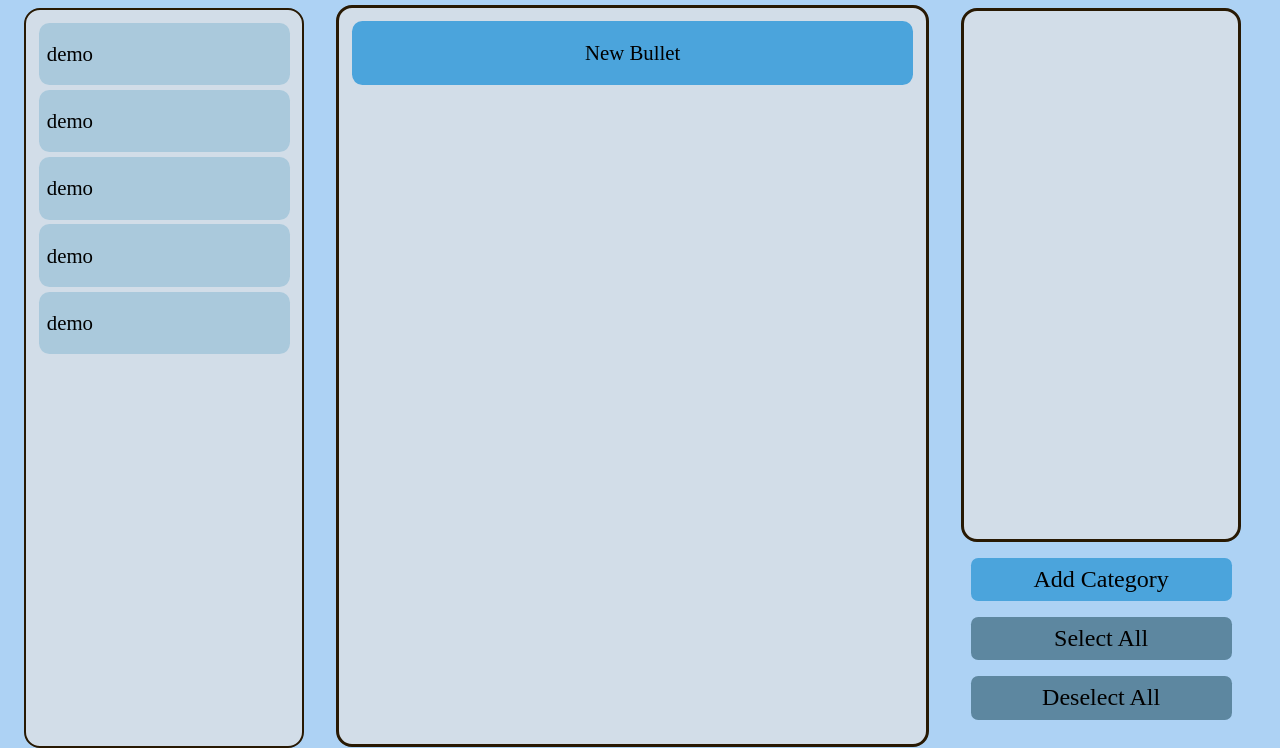
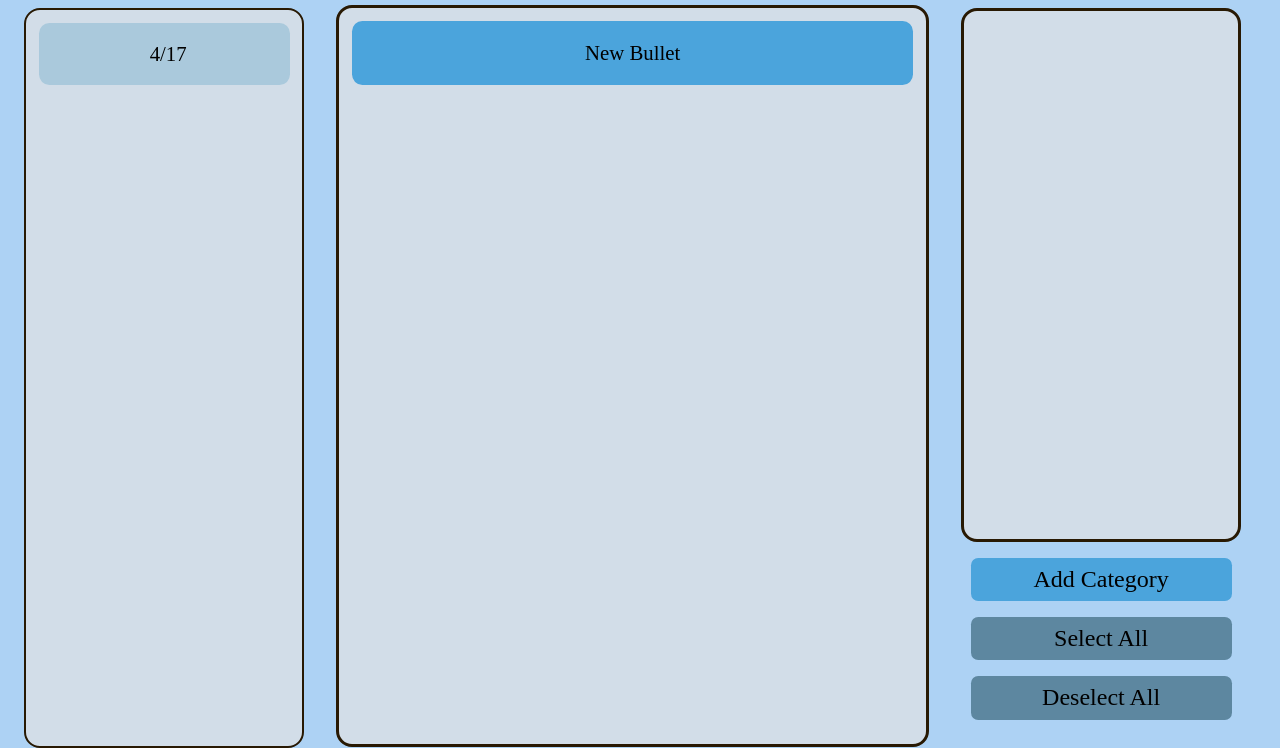
Before and after one commit to cse110-sp21-group32/cse110-sp21-group32, a plain HTML site: page sources/index.html in a window 1280 px wide. Shown: the part 187-935 px from the top of the page. Drawn offline with Linux system fonts and the light colour scheme.

Commit message:
Add date entries demo

```diff
--- a/sources/index.html
+++ b/sources/index.html
@@ -15,11 +15,8 @@
           <div class="section-container">
             <h2 class="section-header-side">Day</h2>
             <div class="jornal-box-history">
-              <div class="bullet">demo</div>
-              <div class="bullet">demo</div>
-              <div class="bullet">demo</div>
-              <div class="bullet">demo</div>
-              <div class="bullet">demo</div>
+              <div class="date">4/17</div>
+
             </div>
           </div>
         </div>
--- a/sources/styles.css
+++ b/sources/styles.css
@@ -117,6 +117,19 @@ body.main-view main .bullet {
   border-radius: 0.5em;
   margin: 0.3rem;
   text-align: left;
+  padding-left: 0.5rem;
+}
+
+/* Styling for date entries */
+body.main-view main .date {
+  display: grid;
+  align-items: center;
+  height: 3em;
+  font-size: 1.3em;
+  background-color: rgba(167, 200, 220, 0.925);
+  border-radius: 0.5em;
+  margin: 0.3rem;
+  text-align: center;
   padding-left: 0.5rem;
 }
 
```
